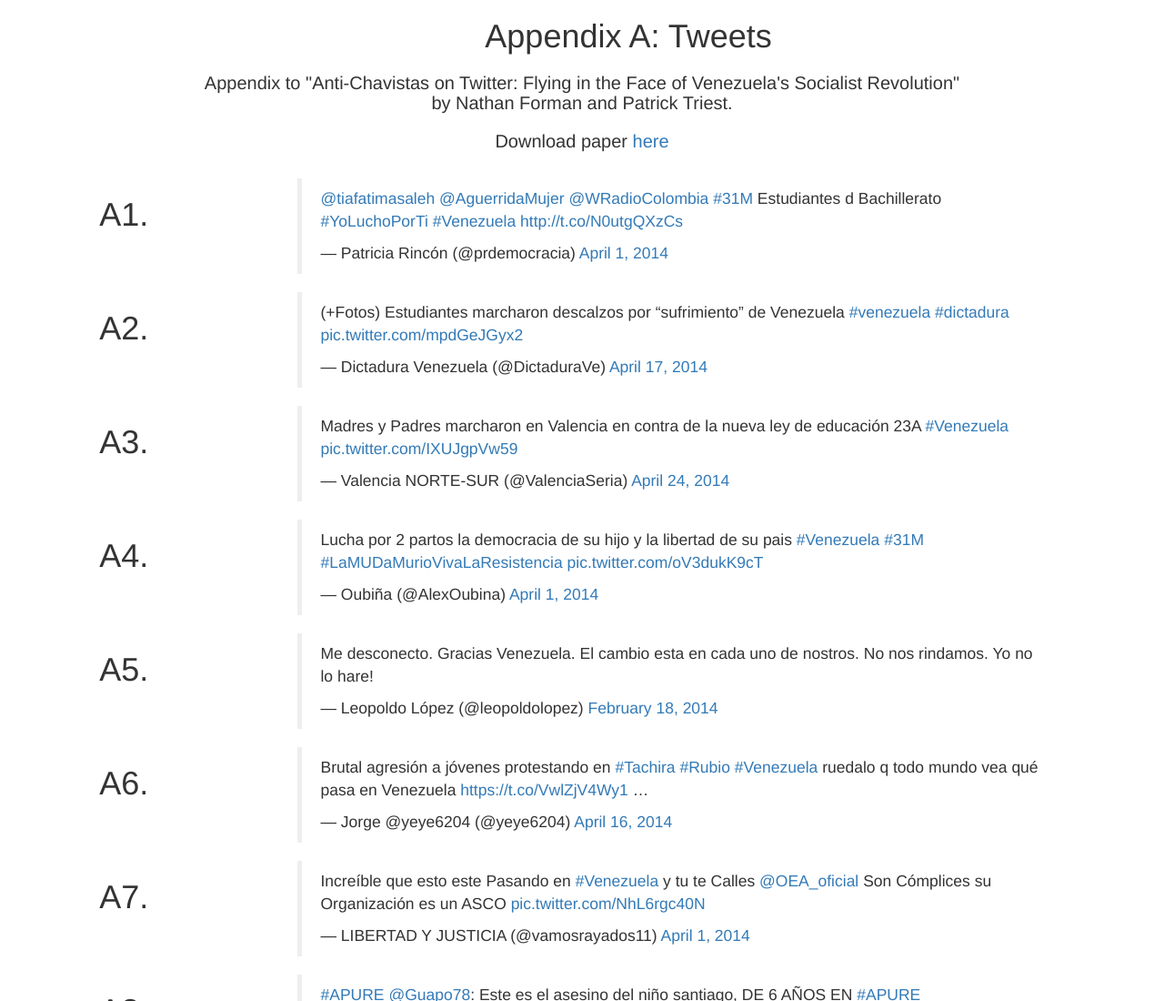
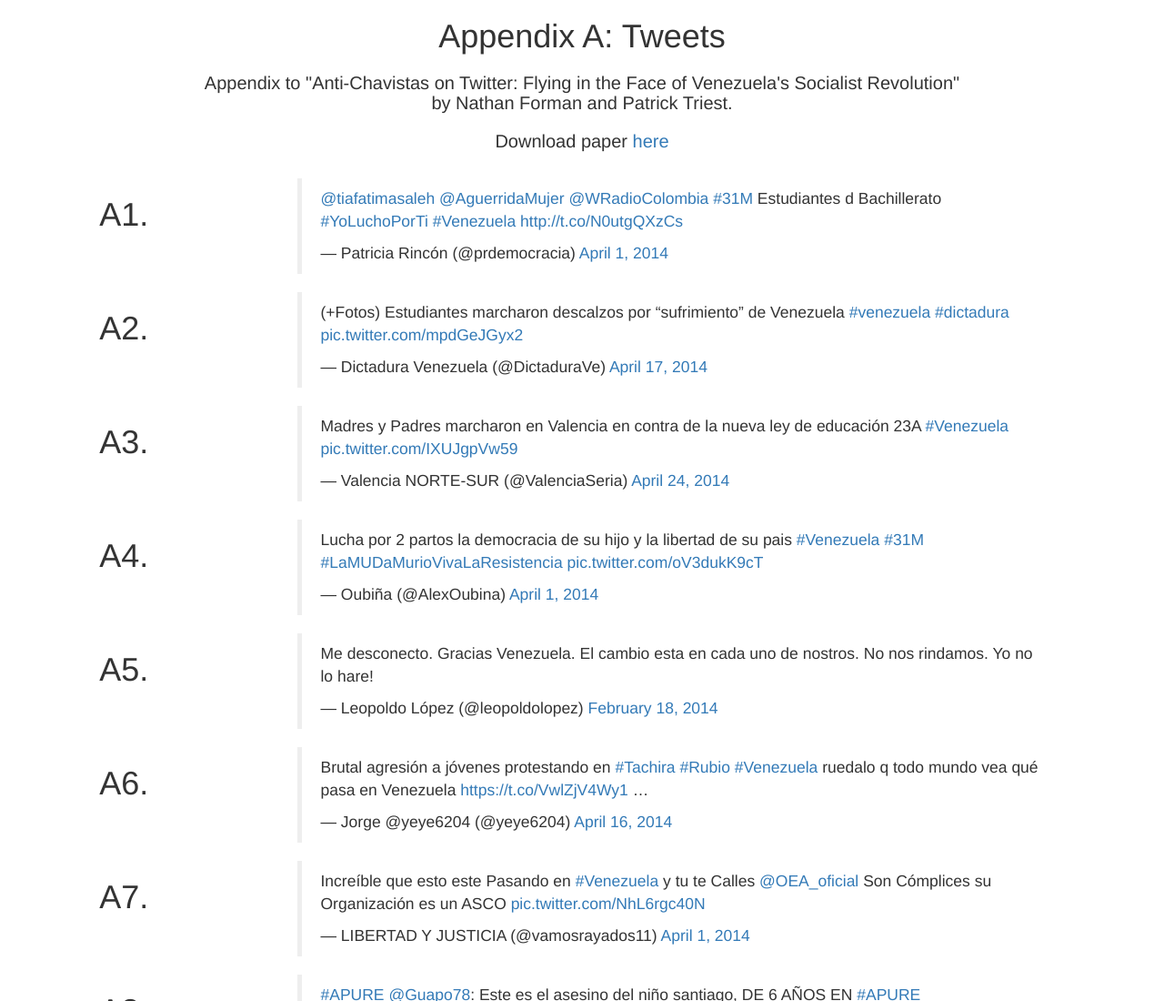
Before and after one commit to triestpa/Venezuela-Twitter-Appendix, a plain HTML site: page index.html in a window 1280 px wide. Shown: the top 1100 px of the page at 91% size. Drawn offline with nearby package versions, Linux system fonts and the light colour scheme.

Commit message:
fix title centering

```diff
--- a/index.html
+++ b/index.html
@@ -7,7 +7,7 @@
 		<link href="http://netdna.bootstrapcdn.com/bootstrap/3.1.1/css/bootstrap.min.css" rel="stylesheet">
 	</head>
 	<body>
-		<div id="title" class="col-sm-offset-5">
+		<div id="title" style="text-align: center;">
 			<h1>
 				Appendix A: Tweets
 			</h1>
```
